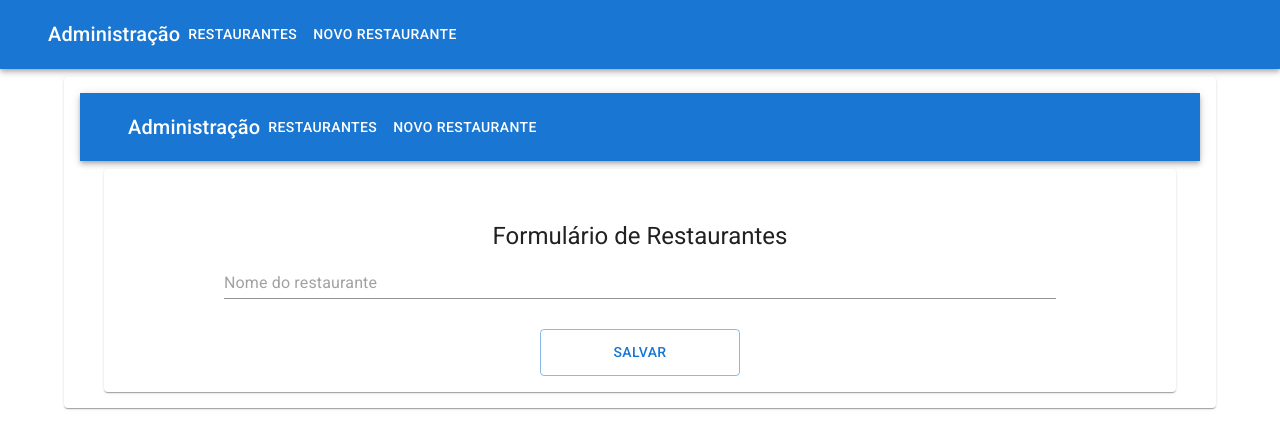
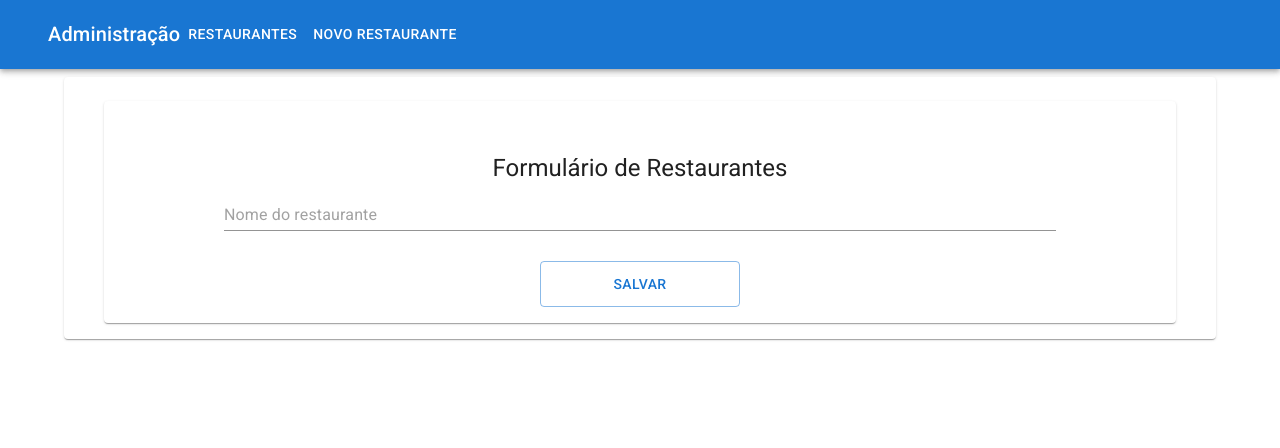
Before and after one commit to athena272/react-type-aifood, a React (Create React App) app: page /admin/restaurantes/novo in a window 1280 px wide. Shown: the top 448 px of the page. Built offline with nearby package versions, Linux system fonts and the light colour scheme.

Commit message:
Update index.tsx

```diff
--- a/src/paginas/Administracao/Restaurantes/FormRestaurante/index.tsx
+++ b/src/paginas/Administracao/Restaurantes/FormRestaurante/index.tsx
@@ -1,9 +1,8 @@
-import { TextField, Button, Typography, Box, AppBar, Container, Toolbar, Link, Paper } from "@mui/material";
+import { TextField, Button, Typography, Box, Container, Paper } from "@mui/material";
 import http from 'http/index'
 import IRestaurante from "interfaces/IRestaurante";
 import { useEffect, useState } from "react";
 import { useParams } from "react-router-dom";
-import { Link as RouterLink } from "react-router-dom";
 
 export default function FormRestaurante() {
     const params = useParams()
@@ -34,28 +33,6 @@ export default function FormRestaurante() {
     }
 
     return (
-        <>
-            <AppBar position="static">
-                <Container maxWidth="xl">
-                    <Toolbar>
-                        <Typography variant="h6">
-                            Administração
-                        </Typography>
-                        <Box sx={{ display: 'flex', flexGrow: 1 }}>
-                            <Link component={RouterLink} to='/admin/restaurantes'>
-                                <Button sx={{ my: 2, color: 'white' }}>
-                                    Restaurantes
-                                </Button>
-                            </Link>
-                            <Link component={RouterLink} to='/admin/restaurantes/novo'>
-                                <Button sx={{ my: 2, color: 'white' }}>
-                                    Novo Restaurante
-                                </Button>
-                            </Link>
-                        </Box>
-                    </Toolbar>
-                </Container>
-            </AppBar>
         <Box>
             <Container maxWidth='lg' sx={{ mt: 1 }}>
                 <Paper sx={{ p: 2 }}>
@@ -87,6 +64,5 @@ export default function FormRestaurante() {
                 </Paper>
             </Container>
         </Box>
-        </>
     )
 }
```
Lines whose indentation alone changed are shown as unchanged.
